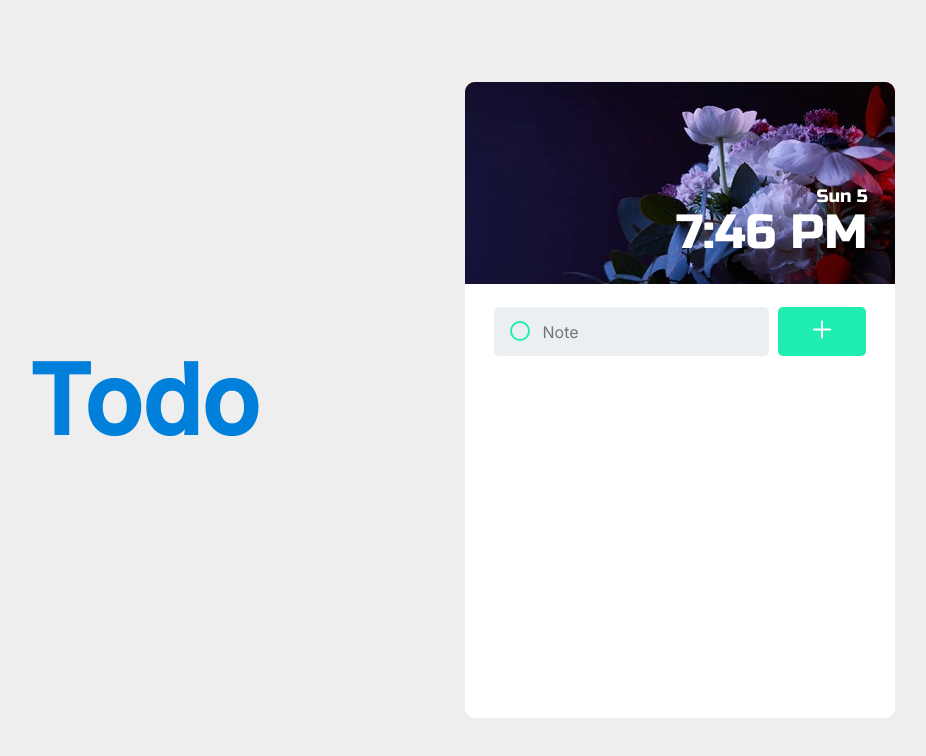
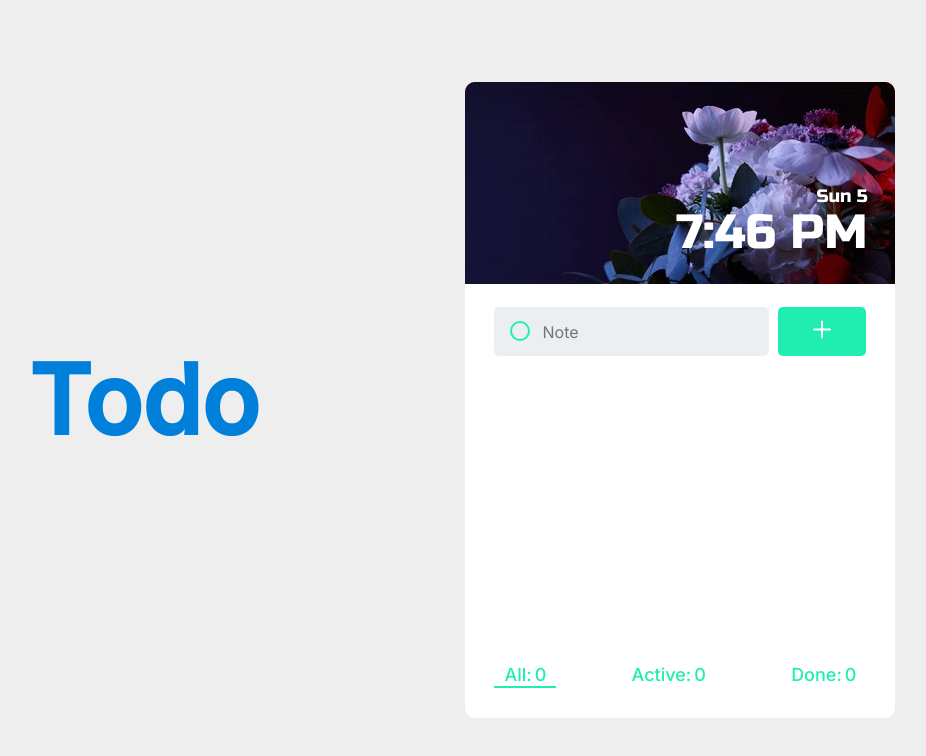
Before and after one commit to N1K100a/to-do-app, a React (Create React App) app: page / in a window 1280 px wide. Shown: the top 756 px of the page, without its empty margins (178-1104 px from the left). Built offline with nearby package versions, Linux system fonts and the light colour scheme.

Commit message:
functional

```diff
--- /dev/null
+++ b/src/assets/checkboxIcon.tsx
@@ -0,0 +1,40 @@
+import React from "react";
+
+function CheckboxIcon() {
+  return (
+    <svg
+      width="9"
+      height="7"
+      viewBox="0 0 9 7"
+      fill="none"
+      xmlns="http://www.w3.org/2000/svg">
+      <path
+        d="M2.77833 5.65701L0.914298 3.72532C0.813857 3.62124 0.677629 3.56276 0.535583 3.56276C0.393538 3.56276 0.25731 3.62124 0.156869 3.72532C0.0564274 3.82941 0 3.97058 0 4.11778C0 4.19067 0.0138534 4.26284 0.040769 4.33018C0.0676846 4.39752 0.107135 4.4587 0.156869 4.51024L2.4023 6.83717C2.6118 7.05428 2.95023 7.05428 3.15973 6.83717L8.84313 0.947483C8.94357 0.843396 9 0.702224 9 0.555023C9 0.407822 8.94357 0.266649 8.84313 0.162562C8.74269 0.0584756 8.60646 0 8.46442 0C8.32237 0 8.18614 0.0584756 8.0857 0.162562L2.77833 5.65701Z"
+        fill="white"
+      />
+    </svg>
+  );
+}
+
+export default CheckboxIcon;
+
+interface AddProps {
+  roundIsActive: boolean;
+}
+function AddBoxIcon({ roundIsActive }: AddProps) {
+  return (
+    <svg
+      width="9"
+      height="7"
+      viewBox="0 0 9 7"
+      fill="none"
+      xmlns="http://www.w3.org/2000/svg">
+      <path
+        d="M2.77833 5.65701L0.914298 3.72532C0.813857 3.62124 0.677629 3.56276 0.535583 3.56276C0.393538 3.56276 0.25731 3.62124 0.156869 3.72532C0.0564274 3.82941 0 3.97058 0 4.11778C0 4.19067 0.0138534 4.26284 0.040769 4.33018C0.0676846 4.39752 0.107135 4.4587 0.156869 4.51024L2.4023 6.83717C2.6118 7.05428 2.95023 7.05428 3.15973 6.83717L8.84313 0.947483C8.94357 0.843396 9 0.702224 9 0.555023C9 0.407822 8.94357 0.266649 8.84313 0.162562C8.74269 0.0584756 8.60646 0 8.46442 0C8.32237 0 8.18614 0.0584756 8.0857 0.162562L2.77833 5.65701Z"
+        fill={roundIsActive ? "white" : "transparent"}
+      />
+    </svg>
+  );
+}
+
+export { AddBoxIcon };
--- /dev/null
+++ b/src/components/FilterComponent.tsx
@@ -0,0 +1,85 @@
+import React from "react";
+import styled from "styled-components";
+
+interface dataType {
+  id: number;
+  task: string;
+  createDate: string;
+  isFinished: boolean;
+}
+
+interface Props {
+  taskData: dataType[] | [];
+  setIsFiltered: React.Dispatch<React.SetStateAction<string>>;
+  isFiltered: string;
+}
+
+function FilterComponent({ taskData, setIsFiltered, isFiltered }: Props) {
+  let length = 0;
+  if (Array.isArray(taskData)) {
+    length = taskData.length;
+  }
+  let activeLength = taskData.filter((item) => !item.isFinished).length;
+  let doneLength = taskData.filter((item) => item.isFinished).length;
+
+  const filterStyle = { borderBottom: "2px solid #20eeb0" };
+
+  return (
+    <FilterCon>
+      <FilterBtn
+        style={isFiltered === "all" ? filterStyle : {}}
+        onClick={() => {
+          setIsFiltered("all");
+        }}>
+        All:<BtnNumber>{length}</BtnNumber>
+      </FilterBtn>
+      <FilterBtn
+        style={isFiltered === "active" ? filterStyle : {}}
+        onClick={() => {
+          setIsFiltered("active");
+        }}>
+        Active:<BtnNumber>{activeLength}</BtnNumber>
+      </FilterBtn>
+      <FilterBtn
+        style={isFiltered === "done" ? filterStyle : {}}
+        onClick={() => {
+          setIsFiltered("done");
+        }}>
+        Done: <BtnNumber>{doneLength}</BtnNumber>
+      </FilterBtn>
+    </FilterCon>
+  );
+}
+
+export default FilterComponent;
+
+const FilterCon = styled.div`
+  height: 24px;
+  width: 100%;
+  flex-shrink: 0;
+  margin-top: 5px;
+  padding: 0 29px;
+  display: flex;
+  justify-content: space-between;
+`;
+
+const FilterBtn = styled.button`
+  font-family: "Inter", sans-serif;
+  height: 100%;
+  width: auto;
+  font-size: 18px;
+  line-height: 22px;
+  cursor: pointer;
+  border: none;
+  padding: 0 10px;
+  display: flex;
+  background: none;
+  color: #20eeb0;
+
+  font-weight: 500;
+`;
+
+const BtnNumber = styled.div`
+  height: 100%;
+  margin-left: 3px;
+`;
--- a/src/components/RoundBtn.tsx
+++ b/src/components/RoundBtn.tsx
@@ -1,5 +1,6 @@
 import React from "react";
 import styled from "styled-components";
+import CheckboxIcon from "../assets/checkboxIcon";
 
 interface dataType {
   id: number;
@@ -35,17 +36,7 @@ function RoundBtnComp({ setTaskData, taskData, itemData }: Props) {
           ? { backgroundColor: "#20eeb0" }
           : { backgroundColor: "white" }
       }>
-      <svg
-        width="9"
-        height="7"
-        viewBox="0 0 9 7"
-        fill="none"
-        xmlns="http://www.w3.org/2000/svg">
-        <path
-          d="M2.77833 5.65701L0.914298 3.72532C0.813857 3.62124 0.677629 3.56276 0.535583 3.56276C0.393538 3.56276 0.25731 3.62124 0.156869 3.72532C0.0564274 3.82941 0 3.97058 0 4.11778C0 4.19067 0.0138534 4.26284 0.040769 4.33018C0.0676846 4.39752 0.107135 4.4587 0.156869 4.51024L2.4023 6.83717C2.6118 7.05428 2.95023 7.05428 3.15973 6.83717L8.84313 0.947483C8.94357 0.843396 9 0.702224 9 0.555023C9 0.407822 8.94357 0.266649 8.84313 0.162562C8.74269 0.0584756 8.60646 0 8.46442 0C8.32237 0 8.18614 0.0584756 8.0857 0.162562L2.77833 5.65701Z"
-          fill="white"
-        />
-      </svg>
+      <CheckboxIcon />
     </RoundBtn>
   );
 }
--- a/src/components/TaskComponent.tsx
+++ b/src/components/TaskComponent.tsx
@@ -2,6 +2,7 @@ import React from "react";
 import styled from "styled-components";
 import RoundBtnComp from "./RoundBtn";
 import trashIcon from "../assets/TrashIcon.svg";
+import moment from "moment";
 
 interface dataType {
   id: number;
@@ -32,11 +33,26 @@ function TaskComponent({ itemData, taskData, setTaskData }: Props) {
     opacity: 1,
     cursor: "pointer",
   };
+  const date = moment(itemData.createDate);
+  const today = moment().startOf("day");
+  const yesterday = moment().startOf("day").subtract(1, "day");
+  let outputTitle;
+  if (date.isSame(today, "day")) {
+    outputTitle = "today";
+  } else if (date.isSame(yesterday, "day")) {
+    outputTitle = "yesterday";
+  } else {
+    outputTitle = date.fromNow();
+  }
+
+  const outputTime = date.format("LT");
   return (
     <Task>
       <LeftCon>
         <TaskName>{itemData.task}</TaskName>
-        <TaskDate>{itemData.createDate}</TaskDate>
+        <TaskDate>
+          {outputTitle} at {outputTime}
+        </TaskDate>
       </LeftCon>
       <RightCon>
         <RoundBtnComp
--- a/src/components/ToDoAdd.tsx
+++ b/src/components/ToDoAdd.tsx
@@ -1,6 +1,7 @@
 import moment from "moment";
 import React, { useState } from "react";
 import styled from "styled-components";
+import { AddBoxIcon } from "../assets/checkboxIcon";
 import addIcon from "../assets/Vector.svg";
 
 interface dataType {
@@ -30,7 +31,13 @@ function ToDoAdd({ setTaskData, taskData }: Props) {
     isFinished: roundIsActive,
   };
 
-  console.log("add");
+  const addFunction = () => {
+    if (inputValue) {
+      setTaskData([...taskData, currentAddData].sort((a, b) => b.id - a.id));
+      setInputValue("");
+      setRoundIsActive(false);
+    }
+  };
   return (
     <AddCon>
       <RoundBtn
@@ -41,9 +48,15 @@ function ToDoAdd({ setTaskData, taskData }: Props) {
         }
         onClick={() => {
           setRoundIsActive(!roundIsActive);
+        }}>
+        <AddBoxIcon roundIsActive={roundIsActive} />
+      </RoundBtn>
+      <TodoInput
+        onKeyDown={(e) => {
+          if (e.key === "Enter") {
+            addFunction();
+          }
         }}
-      />
-      <TodoInput
         value={inputValue}
         type="text"
         placeholder="Note"
@@ -53,11 +66,7 @@ function ToDoAdd({ setTaskData, taskData }: Props) {
       />
       <AddBtn
         onClick={() => {
-          if (inputValue) {
-            setTaskData([...taskData, currentAddData]);
-            setInputValue("");
-            setRoundIsActive(false);
-          }
+          addFunction();
         }}>
         <img src={addIcon} alt="+" />
       </AddBtn>
--- a/src/components/ToDoApp.tsx
+++ b/src/components/ToDoApp.tsx
@@ -1,5 +1,6 @@
 import React, { useEffect, useState } from "react";
 import styled from "styled-components";
+import FilterComponent from "./FilterComponent";
 import ToDoAdd from "./ToDoAdd";
 import ToDoBoard from "./ToDoBoard";
 import ToDoClock from "./ToDoClock";
@@ -18,6 +19,7 @@ interface dataType {
 
 export default function ToDoApp({ clockTime, dateNumber, currentHour }: Props) {
   const [taskData, setTaskData] = useState<dataType[] | []>([]);
+  const [isFiltered, setIsFiltered] = useState("all");
 
   useEffect(() => {
     setTaskData(JSON.parse(localStorage.getItem("taskData") || "[]"));
@@ -35,7 +37,16 @@ export default function ToDoApp({ clockTime, dateNumber, currentHour }: Props) {
         currentHour={currentHour}
       />
       <ToDoAdd setTaskData={setTaskData} taskData={taskData} />
-      <ToDoBoard setTaskData={setTaskData} taskData={taskData} />
+      <ToDoBoard
+        setTaskData={setTaskData}
+        taskData={taskData}
+        isFiltered={isFiltered}
+      />
+      <FilterComponent
+        taskData={taskData}
+        setIsFiltered={setIsFiltered}
+        isFiltered={isFiltered}
+      />
     </ToDoCon>
   );
 }
--- a/src/components/ToDoBoard.tsx
+++ b/src/components/ToDoBoard.tsx
@@ -12,28 +12,47 @@ interface dataType {
 interface Props {
   setTaskData: React.Dispatch<React.SetStateAction<dataType[] | []>>;
   taskData: dataType[] | [];
+  isFiltered: string;
 }
 
-function ToDoBoard({ taskData, setTaskData }: Props) {
-  console.log("board");
-  const TaskComps = taskData.map((itemData, index) => (
+function ToDoBoard({ taskData, setTaskData, isFiltered }: Props) {
+  const TaskComps = taskData.map((itemData, index) => {
+    const task = (
       <TaskComponent
         setTaskData={setTaskData}
         taskData={taskData}
         key={index}
         itemData={itemData}
       />
-  ));
+    );
+
+    if (isFiltered === "all") return task;
+    else if (isFiltered === "active") {
+      return !itemData.isFinished ? task : "";
+    } else if (isFiltered === "done") {
+      return itemData.isFinished ? task : "";
+    }
+  });
   return <ToDoBoardStyled>{TaskComps}</ToDoBoardStyled>;
 }
 
 export default React.memo(ToDoBoard);
 
 const ToDoBoardStyled = styled.div`
-  width: 100%;
-  height: 100%;
-  padding: 36px 29px 54px 29px;
+  margin-top: 31px;
+  width: calc(100% - 19px);
+  height: 272px;
+  padding: 0 5px 0 29px;
   display: flex;
-  flex-direction: column-reverse;
-  justify-content: left;
+  flex-direction: column;
+  overflow-y: scroll;
+  ::-webkit-scrollbar {
+    width: 5px;
+    margin-right: 10px;
+  }
+  ::-webkit-scrollbar-thumb {
+    width: 5px;
+    border-radius: 2.5px;
+    background-color: #ececec;
+  }
 `;
```
Lines whose indentation alone changed are shown as unchanged.
